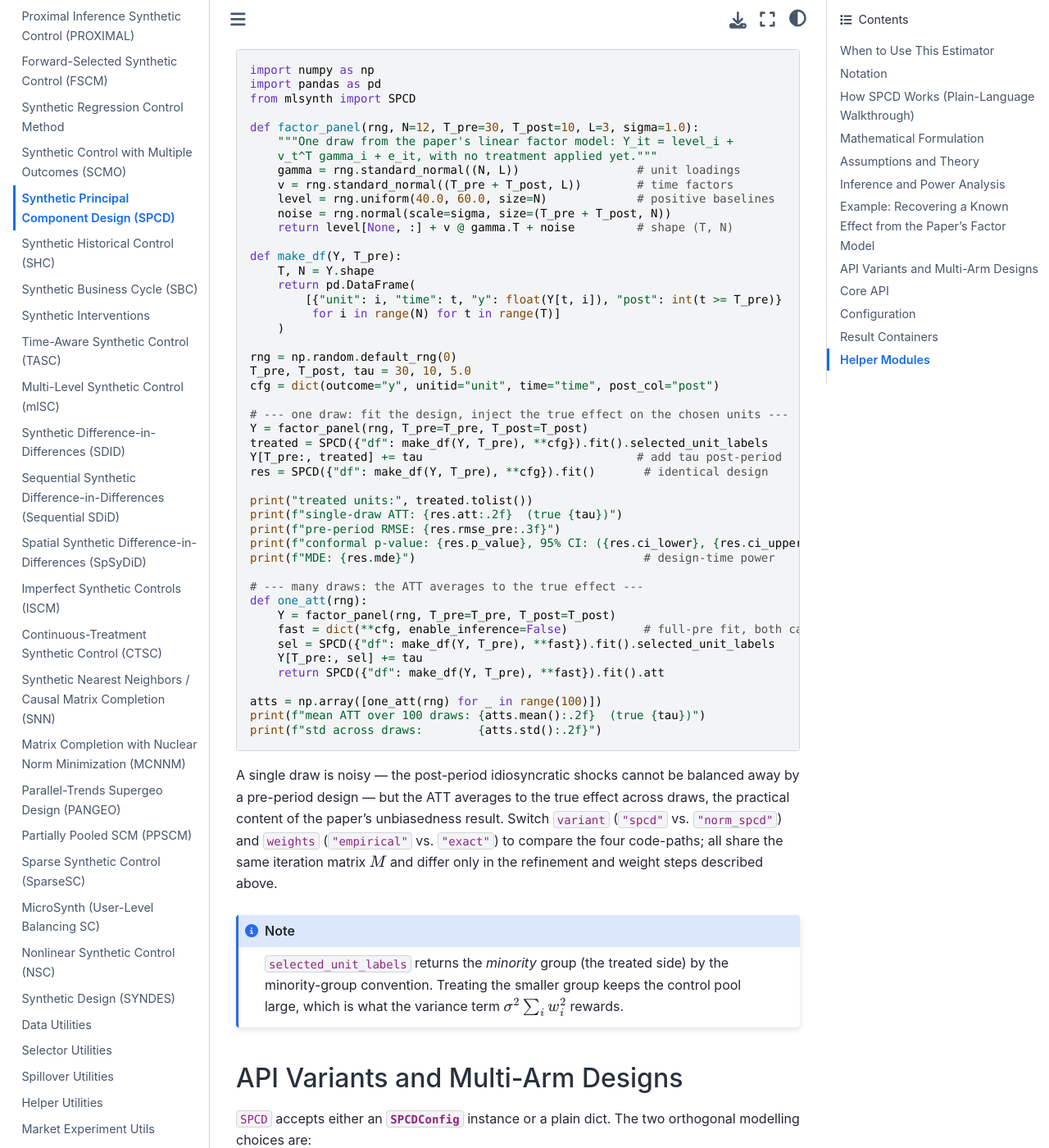
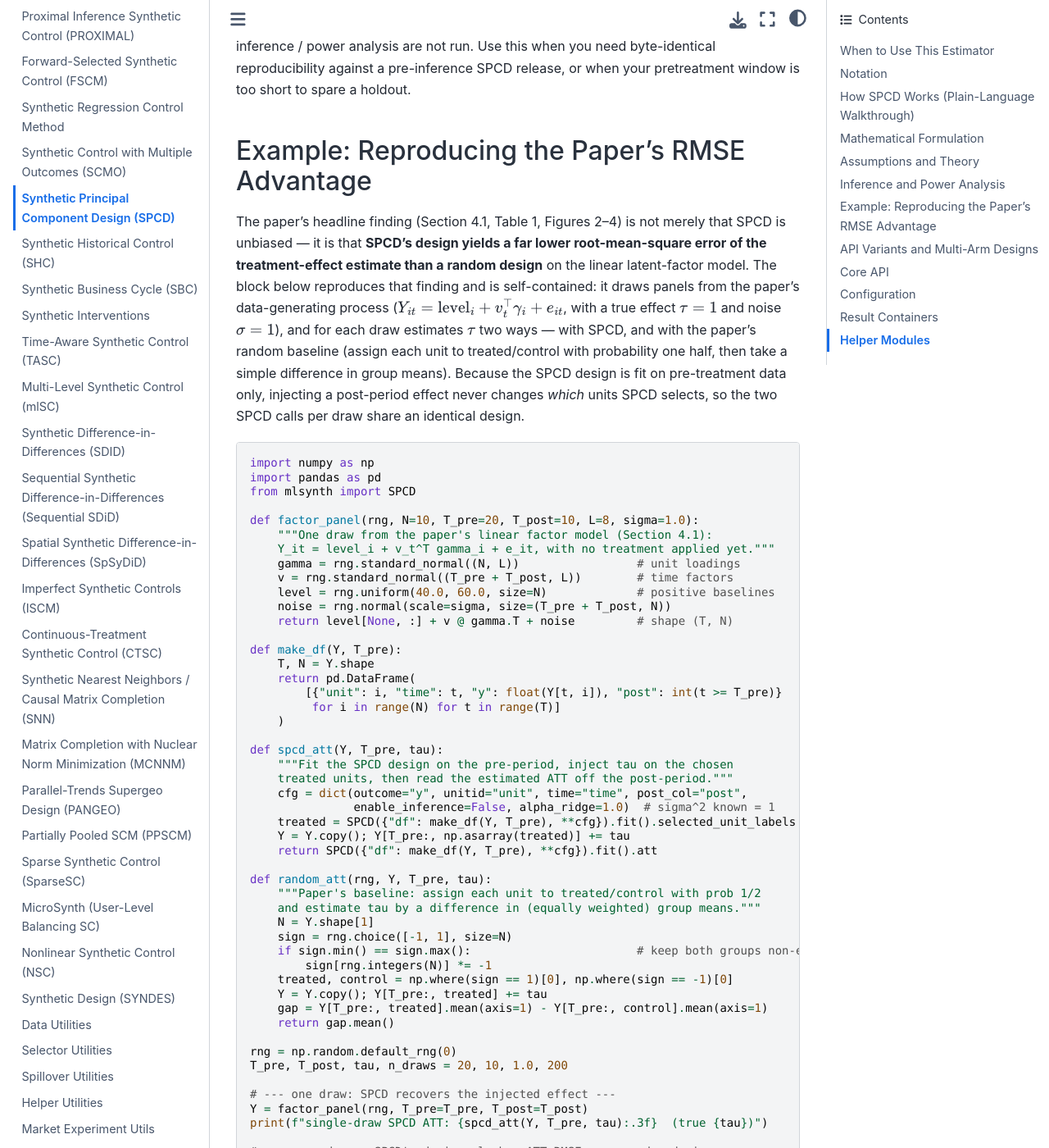
Before and after one commit to jgreathouse9/mlsynth, a Sphinx documentation site: the page built from docs/spcd.rst, in a window 1280 px wide and 1400 px high, scrolled down 11333 px. Shown: the whole window at 82% size. Built offline with Sphinx 7.4.7 and the Sphinx Book theme 1.1.4, drawn with Linux system fonts in a browser that asks for light colours; pages that are not in the unit, such as notebooks, are missing from menus; some of the changed text lies outside the part shown.

Commit message:
Add files via upload

```diff
--- a/docs/spcd.rst
+++ b/docs/spcd.rst
@@ -9,39 +9,39 @@
 Most synthetic-control work takes the treated unit as *given* and asks only
 how to weight the donors. SPCD, due to Lu, Li, Ying and Blanchet (2022)
 [SPCD]_ `arXiv:2211.15241 <https://arxiv.org/abs/2211.15241>`_, answers the
-*prior, design-time question*: you are about to run an experiment, you
+**prior, design-time question**: you are about to run an experiment, you
 have a panel of pre-treatment outcomes, and you must decide *which units to
 treat* (and how to weight the rest into a synthetic comparison) so that the
 treatment-effect estimate is as precise as possible. It is a sibling of
 :doc:`syndes` — both choose the treated set rather than assume it — but where
 SYNDES solves a mixed-integer program, SPCD reformulates the design as a
-phase-synchronization problem and solves it with a spectrally-initialized
+**phase-synchronization** problem and solves it with a spectrally-initialized
 power method that converges *globally* under standard linear-factor models,
 in seconds rather than minutes.
 
-Reach for SPCD when treatment can only be applied to coarse, expensive
-units, randomizing at random leaves accuracy on the table, and you want a
+Reach for SPCD when treatment can only be applied to **coarse, expensive
+units**, randomizing at random leaves accuracy on the table, and you want a
 fast, provably-good assignment:
 
 - **Marketing / geo experiments.** You can switch a campaign on in some
-  media markets (DMAs), regions, or store clusters but not at the
-  individual-customer level. SPCD reads each market's pre-period sales or
-  traffic history and picks the treated markets — and the synthetic
+  **media markets (DMAs)**, **regions**, or **store clusters** but not at the
+  individual-customer level. SPCD reads each market's pre-period **sales** or
+  **traffic** history and picks the treated markets — and the synthetic
   comparison — so the two groups tracked each other *before* launch. Any
   post-launch divergence is then a low-variance read on the campaign.
-- *Retail / product rollouts.* Choosing which stores or SKUs get a
+- **Retail / product rollouts.** Choosing which **stores** or **SKUs** get a
   new layout, price, or feature first. Treating a handful of stores is costly,
   so you want the few you pick to be maximally informative about the whole
   chain.
-- *Platform / policy pilots.* Selecting cities or submarkets for a
+- **Platform / policy pilots.** Selecting **cities** or **submarkets** for a
   pricing pilot, a new service tier, or a regulatory change, where
   interference rules out customer-level randomization and the number of
   treatable units is small.
 
 The flip side: if assignment is *already fixed* (you know who was treated and
-only need a counterfactual), this is the wrong tool. Use a standard
+only need a counterfactual), this is the wrong tool — use a standard
 retrospective estimator such as :doc:`fscm`, :doc:`clustersc`, or
-:doc:`tssc`. SPCD's value is entirely in the design stage, before the
+:doc:`tssc`. SPCD's value is entirely in the **design** stage, before the
 experiment runs.
 
 Notation
@@ -85,7 +85,7 @@
 
 Before the equations, here is the whole idea in five steps.
 
-1. **The goal is a fair pre-period match**. Split the units into a treated
+1. **The goal is a fair pre-period match.** Split the units into a treated
    group and a control group, and weight each unit, so that *before* the
    experiment the weighted treated history and the weighted control history
    are nearly identical curves. If the two groups move together in the
@@ -210,9 +210,28 @@
    M \;=\; Y Y^\top \;+\; \alpha I \;+\; \lambda \mathbf{1} \mathbf{1}^\top,
 
 where :math:`\alpha` plays the role of :math:`\sigma` (noise variance) and
-:math:`\lambda` is the constraint-absorbing penalty. When the user does not
-supply these hyperparameters, ``formulation.py`` auto-defaults them from the
-spectrum of :math:`Y Y^\top`.
+:math:`\lambda` is the constraint-absorbing penalty. The paper treats both as
+*pre-defined* hyperparameters and gives no formula for them.
+
+.. note::
+
+   **Choosing** :math:`\alpha`. The paper's appendix sets the perturbation
+   ridge on the **noise** scale (:math:`\alpha = \lVert\Delta\rVert` with
+   :math:`\alpha \le \lVert\Delta\rVert`), so :math:`\alpha` should track the
+   idiosyncratic noise variance, *not* the dominant (signal/level) eigenvalue
+   of :math:`Y Y^\top`. When :math:`N > T_{\text{pre}}` the matrix
+   :math:`Y Y^\top` is rank-deficient and the post-period RMSE is a
+   non-monotone, *jumpy* function of :math:`\alpha` (small changes flip the
+   discrete sign vector), so no single closed-form estimate is robust. When
+   the user does not supply :math:`\alpha`, ``formulation.py`` first fixes its
+   *scale* with the Gavish-Donoho median-singular-value noise estimate
+   (:func:`~mlsynth.utils.spcd_helpers.formulation.estimate_noise_variance`),
+   and ``orchestration.select_alpha_by_holdout`` then picks the value on a
+   noise-scale grid that **balances a held-out tail of the pre-period best**
+   out of sample. :math:`\lambda` and :math:`\beta` still default from the
+   spectrum of :math:`Y Y^\top`. If you know the noise level (e.g. the
+   simulations below fix :math:`\sigma = 1`), pass ``alpha_ridge`` explicitly
+   to skip selection.
 
 Spectral Initialization
 ^^^^^^^^^^^^^^^^^^^^^^^
@@ -577,17 +596,21 @@
 when you need byte-identical reproducibility against a pre-inference SPCD
 release, or when your pretreatment window is too short to spare a holdout.
 
-Example: Recovering a Known Effect from the Paper's Factor Model
-----------------------------------------------------------------
+Example: Reproducing the Paper's RMSE Advantage
+-----------------------------------------------
 
-The block below is self-contained. It draws a panel from the linear
-latent-factor model of Lu et al. (2022, Section 4.1) with **no treatment yet**,
-lets SPCD choose the treated set from the pre-period, injects a *known*
-constant effect :math:`\tau` onto exactly those chosen units, and recovers it.
-Because the design is fit on pre-treatment data only, injecting a post-period
-effect never changes *which* units SPCD selects — so the two calls below share
-an identical design and the second simply reads the effect back off the
-post-period gap.
+The paper's headline finding (Section 4.1, Table 1, Figures 2–4) is not merely
+that SPCD is unbiased — it is that **SPCD's design yields a far lower
+root-mean-square error of the treatment-effect estimate than a random design**
+on the linear latent-factor model. The block below reproduces that finding and
+is self-contained: it draws panels from the paper's data-generating process
+(:math:`Y_{it} = \text{level}_i + v_t^\top \gamma_i + e_{it}`, with a true
+effect :math:`\tau = 1` and noise :math:`\sigma = 1`), and for each draw
+estimates :math:`\tau` two ways — with SPCD, and with the paper's random
+baseline (assign each unit to treated/control with probability one half, then
+take a simple difference in group means). Because the SPCD design is fit on
+pre-treatment data only, injecting a post-period effect never changes *which*
+units SPCD selects, so the two SPCD calls per draw share an identical design.
 
 .. code-block:: python
 
@@ -595,9 +618,9 @@
    import pandas as pd
    from mlsynth import SPCD
 
-   def factor_panel(rng, N=12, T_pre=30, T_post=10, L=3, sigma=1.0):
-       """One draw from the paper's linear factor model: Y_it = level_i +
-       v_t^T gamma_i + e_it, with no treatment applied yet."""
+   def factor_panel(rng, N=10, T_pre=20, T_post=10, L=8, sigma=1.0):
+       """One draw from the paper's linear factor model (Section 4.1):
+       Y_it = level_i + v_t^T gamma_i + e_it, with no treatment applied yet."""
        gamma = rng.standard_normal((N, L))                 # unit loadings
        v = rng.standard_normal((T_pre + T_post, L))        # time factors
        level = rng.uniform(40.0, 60.0, size=N)             # positive baselines
@@ -611,41 +634,63 @@
             for i in range(N) for t in range(T)]
        )
 
+   def spcd_att(Y, T_pre, tau):
+       """Fit the SPCD design on the pre-period, inject tau on the chosen
+       treated units, then read the estimated ATT off the post-period."""
+       cfg = dict(outcome="y", unitid="unit", time="time", post_col="post",
+                  enable_inference=False, alpha_ridge=1.0)  # sigma^2 known = 1
+       treated = SPCD({"df": make_df(Y, T_pre), **cfg}).fit().selected_unit_labels
+       Y = Y.copy(); Y[T_pre:, np.asarray(treated)] += tau
+       return SPCD({"df": make_df(Y, T_pre), **cfg}).fit().att
+
+   def random_att(rng, Y, T_pre, tau):
+       """Paper's baseline: assign each unit to treated/control with prob 1/2
+       and estimate tau by a difference in (equally weighted) group means."""
+       N = Y.shape[1]
+       sign = rng.choice([-1, 1], size=N)
+       if sign.min() == sign.max():                        # keep both groups non-empty
+           sign[rng.integers(N)] *= -1
+       treated, control = np.where(sign == 1)[0], np.where(sign == -1)[0]
+       Y = Y.copy(); Y[T_pre:, treated] += tau
+       gap = Y[T_pre:, treated].mean(axis=1) - Y[T_pre:, control].mean(axis=1)
+       return gap.mean()
+
    rng = np.random.default_rng(0)
-   T_pre, T_post, tau = 30, 10, 5.0
-   cfg = dict(outcome="y", unitid="unit", time="time", post_col="post")
+   T_pre, T_post, tau, n_draws = 20, 10, 1.0, 200
 
-   # --- one draw: fit the design, inject the true effect on the chosen units ---
+   # --- one draw: SPCD recovers the injected effect ---
    Y = factor_panel(rng, T_pre=T_pre, T_post=T_post)
-   treated = SPCD({"df": make_df(Y, T_pre), **cfg}).fit().selected_unit_labels
-   Y[T_pre:, treated] += tau                               # add tau post-period
-   res = SPCD({"df": make_df(Y, T_pre), **cfg}).fit()       # identical design
+   print(f"single-draw SPCD ATT: {spcd_att(Y, T_pre, tau):.3f}  (true {tau})")
 
-   print("treated units:", treated.tolist())
-   print(f"single-draw ATT: {res.att:.2f}  (true {tau})")
-   print(f"pre-period RMSE: {res.rmse_pre:.3f}")
-   print(f"conformal p-value: {res.p_value}, 95% CI: ({res.ci_lower}, {res.ci_upper})")
-   print(f"MDE: {res.mde}")                                 # design-time power
+   # --- many draws: SPCD's design slashes ATT RMSE vs a random design ---
+   err_spcd, err_rand = [], []
+   for _ in range(n_draws):
+       Y = factor_panel(rng, T_pre=T_pre, T_post=T_post)
+       err_spcd.append(spcd_att(Y, T_pre, tau) - tau)
+       err_rand.append(random_att(rng, Y, T_pre, tau) - tau)
+   err_spcd, err_rand = np.array(err_spcd), np.array(err_rand)
 
-   # --- many draws: the ATT averages to the true effect ---
-   def one_att(rng):
-       Y = factor_panel(rng, T_pre=T_pre, T_post=T_post)
-       fast = dict(**cfg, enable_inference=False)           # full-pre fit, both calls
-       sel = SPCD({"df": make_df(Y, T_pre), **fast}).fit().selected_unit_labels
-       Y[T_pre:, sel] += tau
-       return SPCD({"df": make_df(Y, T_pre), **fast}).fit().att
+   rmse = lambda e: np.sqrt(np.mean(e ** 2))
+   print(f"SPCD   mean ATT {tau + err_spcd.mean():.3f}   RMSE {rmse(err_spcd):.3f}")
+   print(f"random mean ATT {tau + err_rand.mean():.3f}   RMSE {rmse(err_rand):.3f}")
+   print(f"RMSE ratio (random / SPCD): {rmse(err_rand) / rmse(err_spcd):.1f}x")
 
-   atts = np.array([one_att(rng) for _ in range(100)])
-   print(f"mean ATT over 100 draws: {atts.mean():.2f}  (true {tau})")
-   print(f"std across draws:        {atts.std():.2f}")
+Both designs are roughly **unbiased** (mean ATT :math:`\approx 1`), but SPCD's
+RMSE is about **0.4** against the random design's **3.9** — an **order-of-
+magnitude reduction** (≈ 9–10× on this seed), reproducing the paper's central
+claim that SPCD "surpasses the random design by a large margin." The mechanism
+is the balance term of Eq. (1): a single draw of the random design can split
+the units so that the two group means differ substantially even before
+treatment, and that pre-period imbalance carries straight through to the ATT;
+SPCD instead chooses the split (and weights) that makes the groups track each
+other, so almost nothing but the injected effect survives into the post-period
+gap.
 
-A single draw is noisy — the post-period idiosyncratic shocks cannot be
-balanced away by a pre-period design — but the ATT averages to the true effect
-across draws, the practical content of the paper's unbiasedness result. Switch
-``variant`` (``"spcd"`` vs. ``"norm_spcd"``) and ``weights`` (``"empirical"``
-vs. ``"exact"``) to compare the four code-paths; all share the same iteration
-matrix :math:`M` and differ only in the refinement and weight steps described
-above.
+Switch ``variant`` (``"spcd"`` vs. ``"norm_spcd"``) and ``weights``
+(``"empirical"`` vs. ``"exact"``) to compare the four code-paths; all share the
+same iteration matrix :math:`M` and differ only in the refinement and weight
+steps described above. Enabling inference (the default) additionally returns a
+conformal p-value, CI, and the design-time MDE on each fit.
 
 .. note::
 
```
